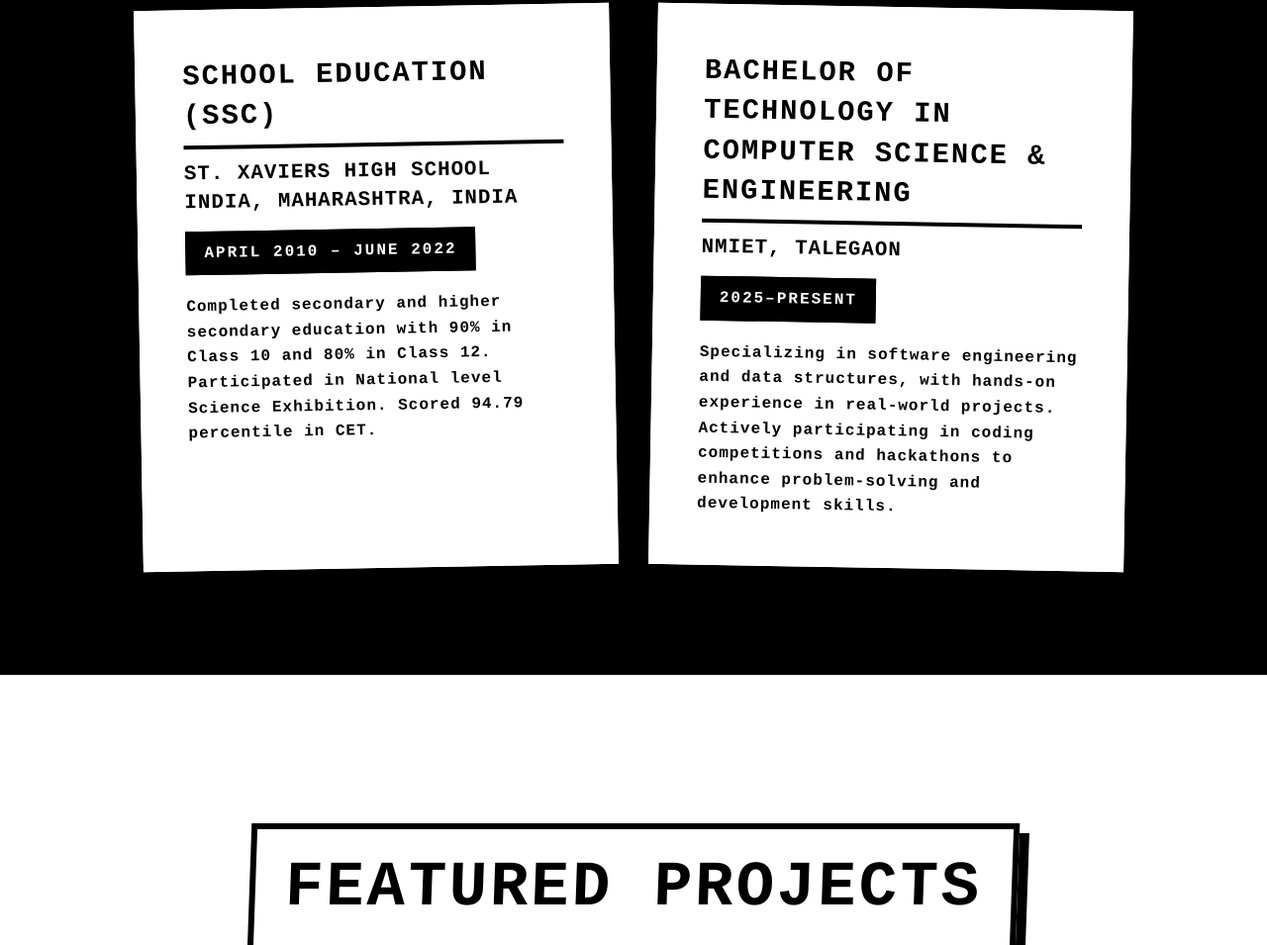
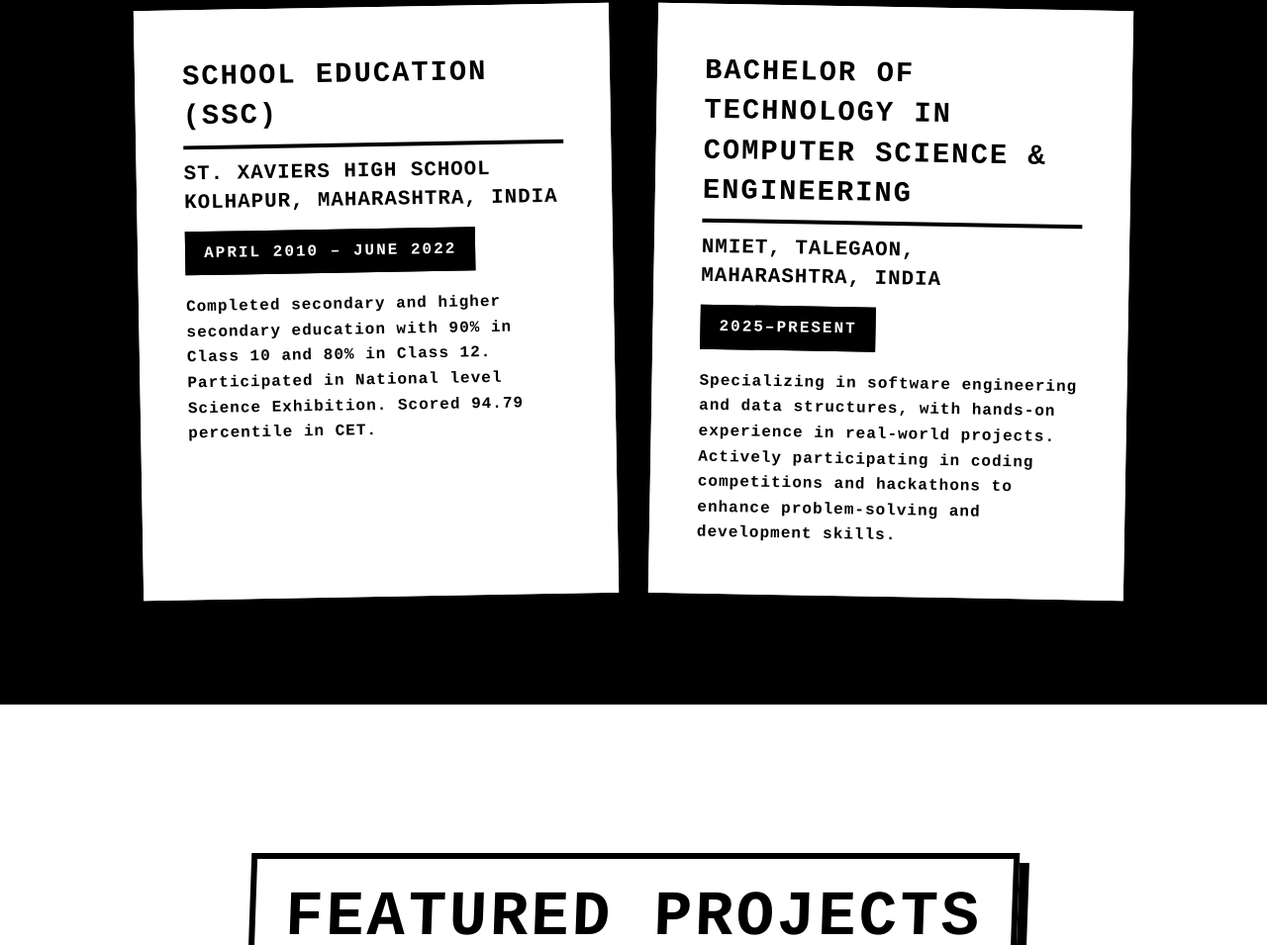
Before and after one commit to quirkyharsh/Harsh-s-Portfolio, a website: page public/index.html in a window 1280 px wide. Shown: the part 3094-4049 px from the top of the page at 99% size. Drawn offline with nearby package versions, Linux system fonts and the light colour scheme.

Commit message:
education correcetion

```diff
--- a/public/index.html
+++ b/public/index.html
@@ -108,7 +108,7 @@
       <div class="education-content">
         <div class="education-item">
           <h3 class="education-degree">School Education (SSC)</h3>
-          <div class="education-school">St. Xaviers High School India, Maharashtra, India</div>
+          <div class="education-school">St. Xaviers High School Kolhapur, Maharashtra, India</div>
           <div class="education-date">April 2010 – June 2022</div>
           <p class="education-description">
             Completed secondary and higher secondary education with 90% in Class 10 and 80% in Class 12.
@@ -118,7 +118,7 @@
 
         <div class="education-item">
           <h3 class="education-degree">Bachelor of Technology in Computer Science & Engineering</h3>
-          <div class="education-school">NMIET, Talegaon</div>
+          <div class="education-school">NMIET, Talegaon, Maharashtra, India</div>
           <div class="education-date">2025–Present</div>
           <p class="education-description">
             Specializing in software engineering and data structures, with hands-on experience in real-world projects.
```
